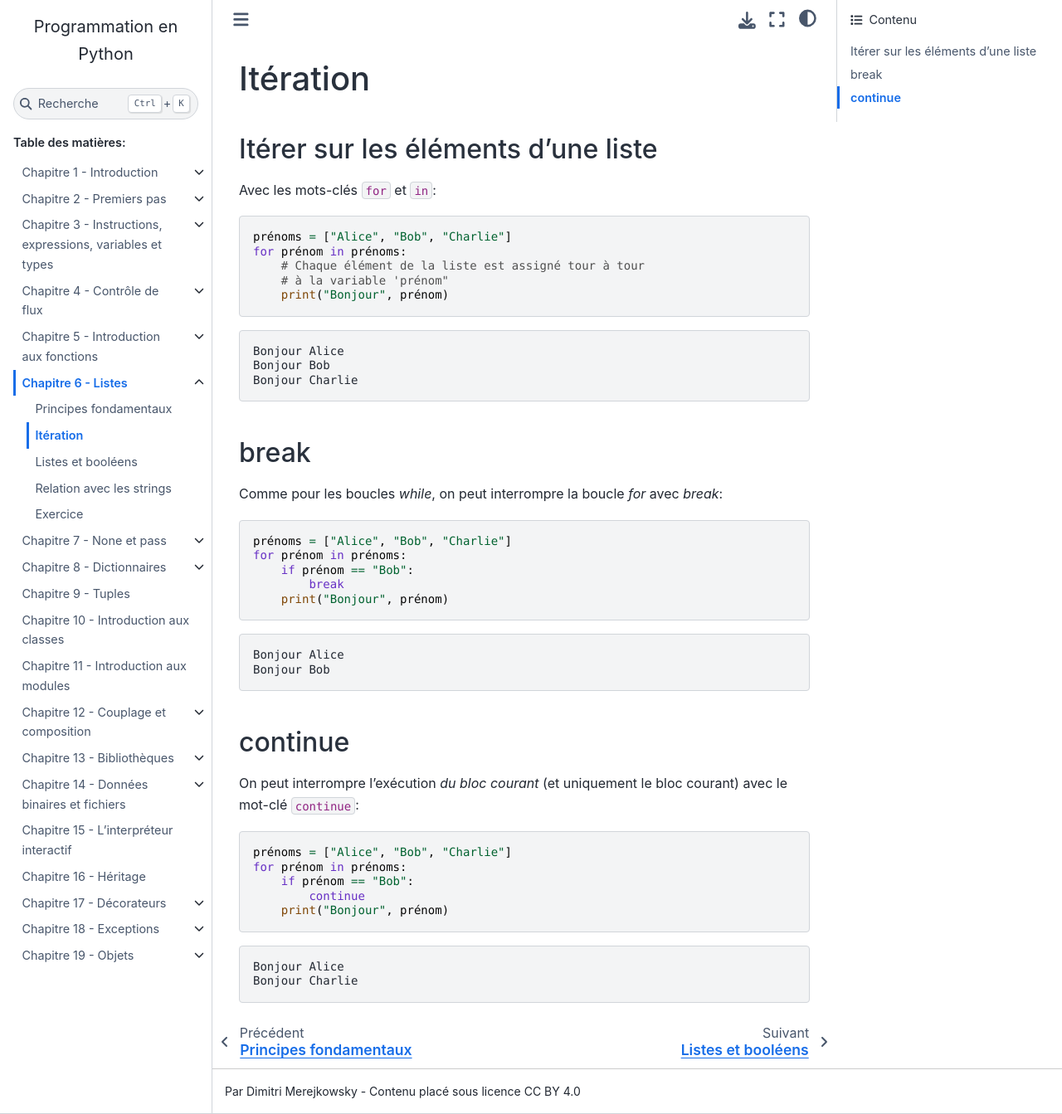
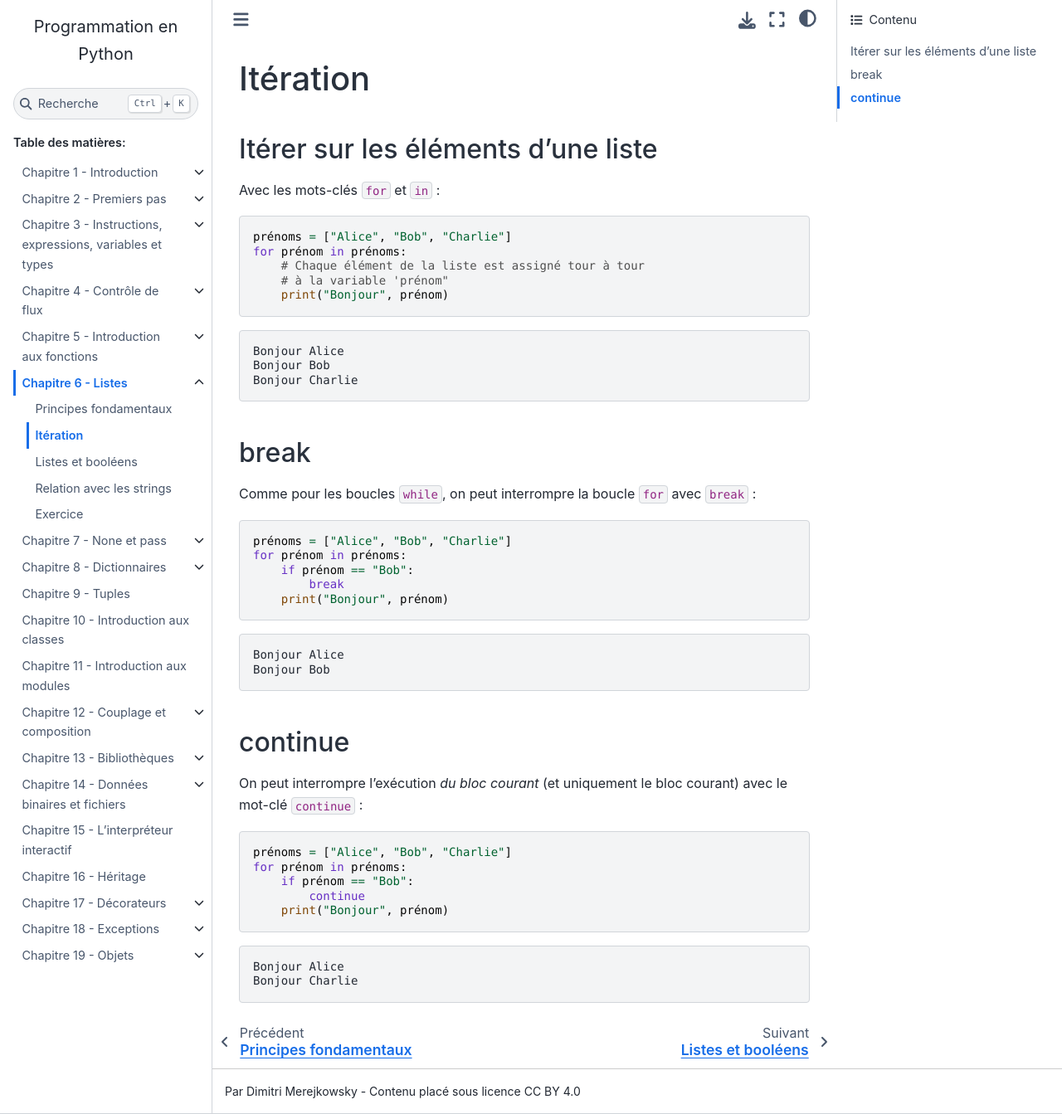
Before and after one commit to gruiick/cours-python, a Sphinx documentation site: the page built from source/06-listes/02-iteration.rst, in a window 1280 px wide and 1343 px high. Shown: the whole window at 83% size. Built offline with Sphinx 7.4.7 and the Sphinx Book theme 1.1.4, drawn with Linux system fonts in a browser that asks for light colours.

Commit message:
typos § 06/02

```diff
--- a/source/06-listes/02-iteration.rst
+++ b/source/06-listes/02-iteration.rst
@@ -2,9 +2,9 @@ Itération
 =========
 
 Itérer sur les éléments d'une liste
-------------------------------------
+-----------------------------------
 
-Avec les mots-clés ``for`` et ``in``::
+Avec les mots-clés ``for`` et ``in`` : ::
 
    prénoms = ["Alice", "Bob", "Charlie"]
    for prénom in prénoms:
@@ -21,7 +21,7 @@ Avec les mots-clés ``for`` et ``in``::
 break
 -----
 
-Comme pour les boucles `while`, on peut interrompre la boucle `for` avec `break`::
+Comme pour les boucles ``while``, on peut interrompre la boucle ``for`` avec ``break`` : ::
 
    prénoms = ["Alice", "Bob", "Charlie"]
    for prénom in prénoms:
@@ -38,7 +38,7 @@ continue
 --------
 
 On peut interrompre l'exécution *du bloc courant* (et uniquement le
-bloc courant)  avec le mot-clé ``continue``::
+bloc courant) avec le mot-clé ``continue`` : ::
 
    prénoms = ["Alice", "Bob", "Charlie"]
    for prénom in prénoms:
```
